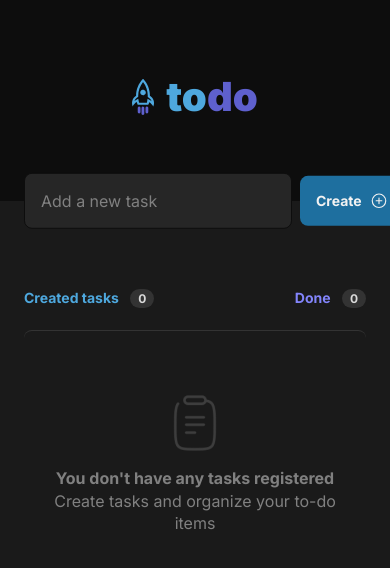
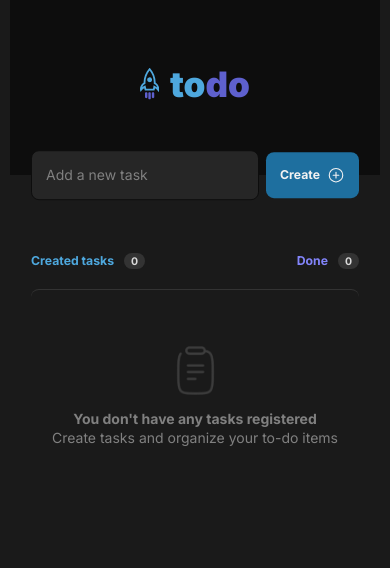
Before and after one commit to castrosuellenx/ignite-to-do-list-reactjs, a React (Vite) app: page / in a window 390 px wide. Shown: the top 568 px of the page. Built offline with nearby package versions, Linux system fonts and the light colour scheme.

Commit message:
finish applying responsiveness

```diff
--- a/src/App.module.css
+++ b/src/App.module.css
@@ -4,7 +4,27 @@
 
   height: 100vh;
   max-height: 100vh;
-  overflow: hidden;
+  overflow: auto;
+}
+
+.container::-webkit-scrollbar {
+  width: 12px;
+}
+
+.container::-webkit-scrollbar-thumb {
+  background: var(--gray-400);
+  border-radius: 10px;
+  border: none;
+}
+
+.container::-webkit-scrollbar-thumb:hover {
+  background: var(--gray-300);
+}
+
+.container {
+  scrollbar-width: thin;
+  scrollbar-color: var(--gray-400) transparent;
+  scrollbar-gutter: stable both-edges;
 }
 
 .content {
@@ -54,4 +74,11 @@
   display: flex;
   flex-direction: column;
   gap: 0.75rem;
+  margin-bottom: 2rem;
 }
+
+@media (max-width: 768px) {
+  html {
+    font-size: 87.5%;
+  }
+}
--- a/src/components/Input.module.css
+++ b/src/components/Input.module.css
@@ -1,5 +1,5 @@
 .input {
-  flex: 1;
+  width: 100%;
   line-height: 140%;
   padding: 1rem;
   color: var(--gray-100);
```
